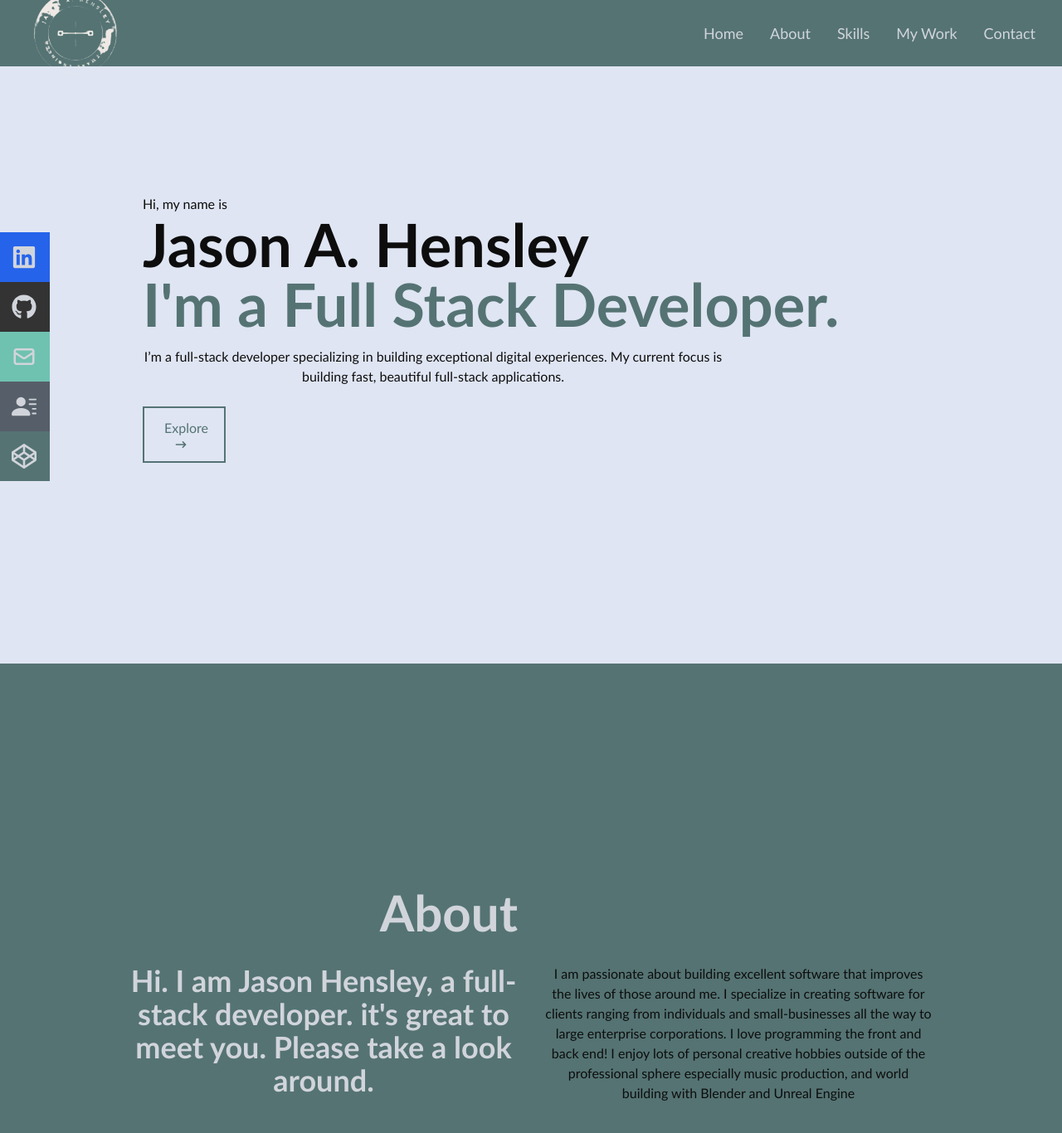
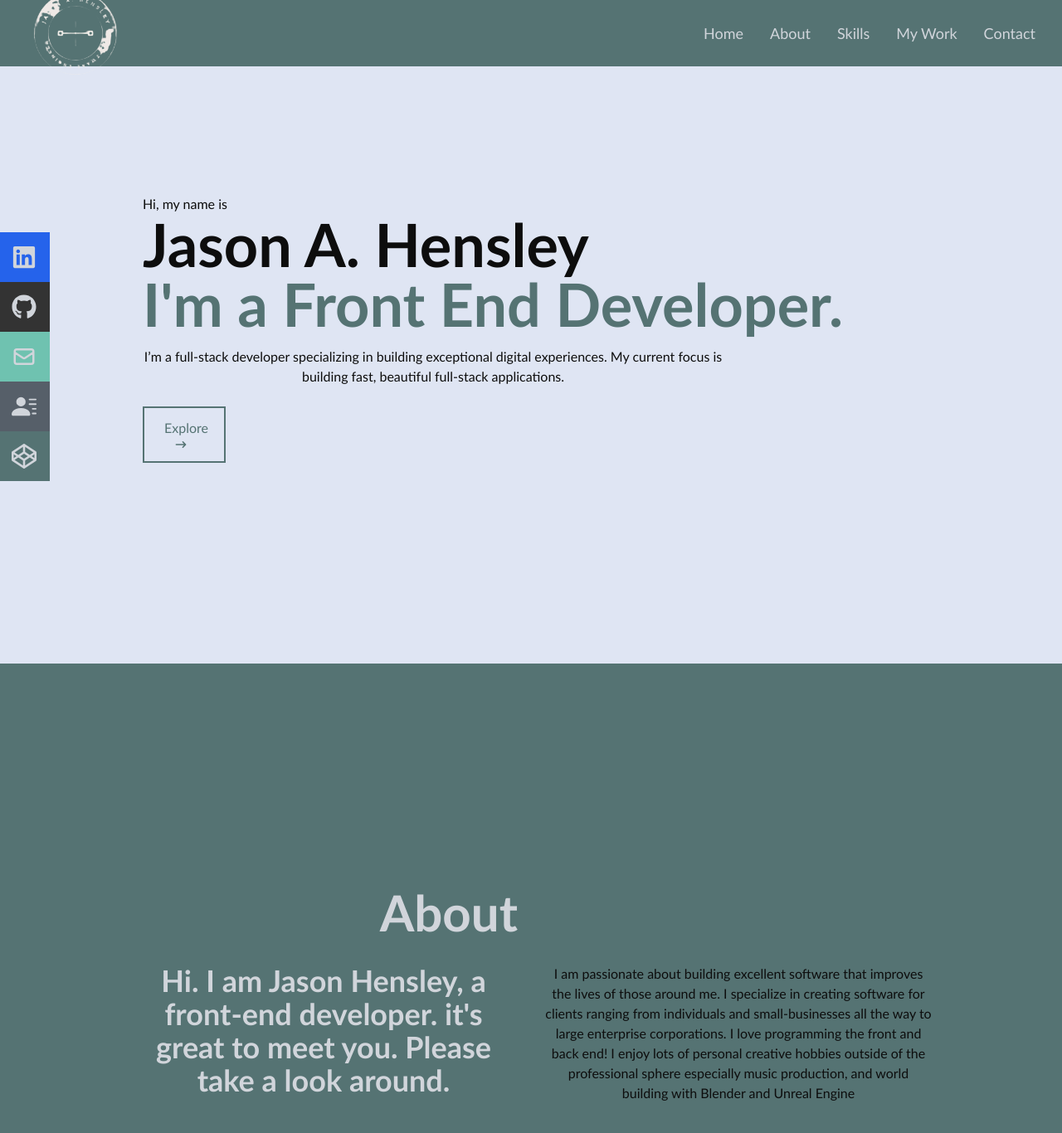
Before and after one commit to JasonHensley1989/professional-portfolio, a React (Create React App) app: page / in a window 1280 px wide. Shown: the top 1366 px of the page at 83% size. Built offline with nearby package versions, Linux system fonts and the light colour scheme.

Commit message:
small fixes

```diff
--- a/src/components/About.jsx
+++ b/src/components/About.jsx
@@ -14,7 +14,7 @@ const About = () => {
           </div>
           <div className='max-w-[1000px] w-full grid sm:grid-cols-2 gap-8 px-4'>
             <div className='sm:text-right text-4xl font-bold'>
-              <p className='text-center'>Hi. I am Jason Hensley, a full-stack developer. it's great to meet you. Please take a look around.</p>
+              <p className='text-center'>Hi. I am Jason Hensley, a front-end developer. it's great to meet you. Please take a look around.</p>
             </div>
             <div className='text-[#0d0d0d]'>
               <p className='text-center pb-10'>I am passionate about building excellent software that improves
--- a/src/components/Footer.jsx
+++ b/src/components/Footer.jsx
@@ -18,7 +18,7 @@ const Footer = () => {
                 <a href='https://www.linkedin.com/in/jason-hensley1989/'><FaLinkedin size={30} className='hover:scale-110 duration-500'/></a>
                 <a href='https://codepen.io/JasonHensley1989/'><FaCodepen size={30} className='hover:scale-110 duration-500'/></a>
                 <a href='/'><HiOutlineMail size={30} className='hover:scale-110 duration-500'/></a>
-                <a href='https://drive.google.com/file/d/11lYl-DvQnMrqCpqcvXGTrAAbceTeuCso/view?usp=sharing' download='https://drive.google.com/file/d/11lYl-DvQnMrqCpqcvXGTrAAbceTeuCso/view?usp=sharing'><BsFillPersonLinesFill size={30} className='hover:scale-110 duration-500'/><span className='mx-[-10px]'>Resume</span></a>
+                <a href='https://docs.google.com/document/d/1HFUkSmH4bngvxR2xXX944VtSWkWOlc50XSXpg2OAFAY/edit?usp=sharing' download='https://docs.google.com/document/d/1HFUkSmH4bngvxR2xXX944VtSWkWOlc50XSXpg2OAFAY/edit?usp=sharing'><BsFillPersonLinesFill size={30} className='hover:scale-110 duration-500'/><span className='mx-[-10px]'>Resume</span></a>
             </div>
         </div>
     )
--- a/src/components/Home.jsx
+++ b/src/components/Home.jsx
@@ -17,7 +17,7 @@ const Home = () => {
           Jason A. Hensley
         </h1>
         <h2 className='text-4xl sm:text-7xl font-bold text-[#557373]'>
-          I'm a Full Stack Developer.
+          I'm a Front End Developer.
         </h2>
         <p className='text-[#0d0d0d] py-4 max-w-[700px] text-center'>
           I’m a full-stack developer specializing in building exceptional digital experiences. My current focus is building fast, beautiful full-stack applications.
```
